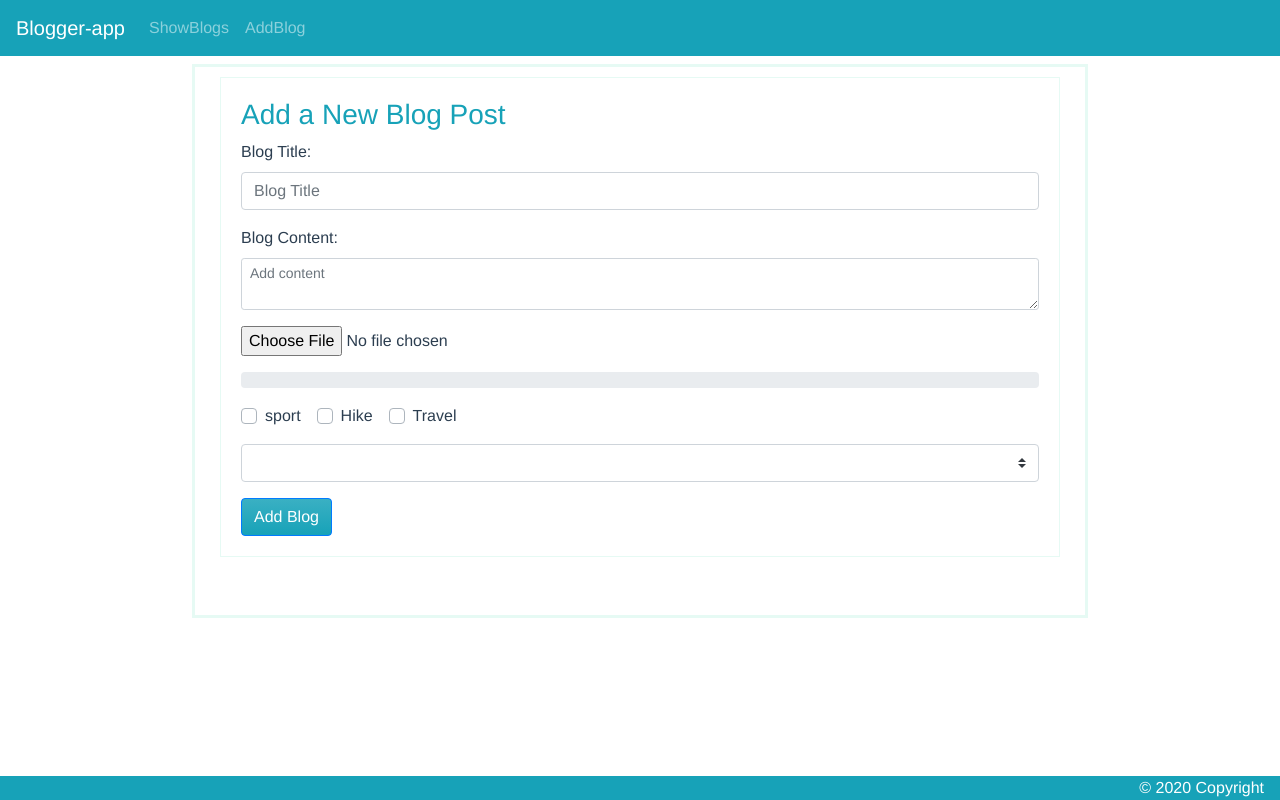
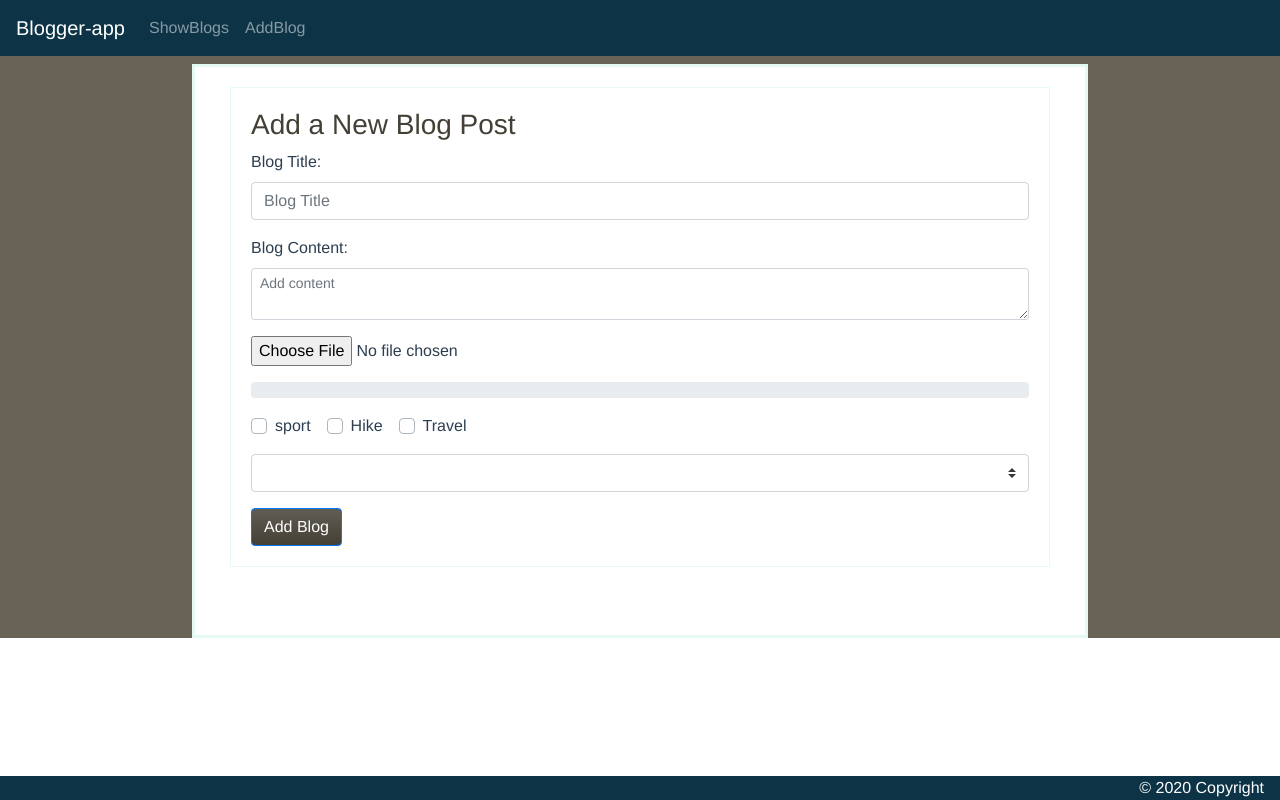
Before and after one commit to Deegaem/blogger-app, a Vue app: page /add in a window 1280 px wide. Built offline with nearby package versions, Linux system fonts and the light colour scheme; what vuefire would draw is missing.

Commit message:
changes:
app expanded and restyled

```diff
--- a/public/index.html
+++ b/public/index.html
@@ -8,6 +8,7 @@
   <link rel="icon" href="<%= BASE_URL %>favicon.ico">
   <title><%= htmlWebpackPlugin.options.title %></title>
 </head>
+
 <body>
   <noscript>
     <strong>We're sorry but <%= htmlWebpackPlugin.options.title %> doesn't work properly without JavaScript enabled.
--- a/src/App.vue
+++ b/src/App.vue
@@ -32,25 +32,29 @@ export default {
   -webkit-font-smoothing: antialiased;
   -moz-osx-font-smoothing: grayscale;
   color: #2c3e50;
-}
+  background-color: #686354}
 h2,
 h3 {
-  color: #17a2b8;
+  color: #444036;
+}
+
+.my-bg {
+  background-color: #0d3446 !important;
 }
 
 .page-item.active .page-link {
-  background-color: #17a2b8 !important;
+  background-color: #444036 !important;
 }
 .custom-checkbox .custom-control-input:checked ~ .custom-control-label::before {
-  background-color: #17a2b8;
+  background-color: #444036;
 }
 
 #my-wrapper {
   margin: auto;
   width: 70%;
-  background-color: white;
+  background-color: #fff;
   border: 3px solid #e6faf4;
-  padding: 10px;
+  padding: 20px;
 }
 .list-group-item {
   border: 1px solid width;
@@ -61,8 +65,11 @@ h3 {
   border: 1px solid #e6faf4;
   margin-bottom: 3rem;
 }
-
 .mybtn:active {
-  background-color: #3e6a8e !important;
+  background-color: #0d3446 !important;
+}
+.myImg{
+max-width: 160px;
+max-height: 62px;
 }
 </style>
--- a/src/components/AddBlog.vue
+++ b/src/components/AddBlog.vue
@@ -29,9 +29,11 @@
     </b-form>
     <div class="my-style" v-if="submitted">
       <h3>Thanks for adding your post {{blog.title}}</h3>
+      <p>Image:</p>
+      <b-img class="myImg" :src="blog.remoteImgUrl" fluid alt="Right image"></b-img>
+      <br />
       <br />
       <p>Blog Content:</p>
-      <br />
       <p>{{blog.content}}</p>
       <br />
       <p>Blog Categories:</p>
@@ -44,6 +46,7 @@
       </ul>
       <br />
       <p>Author: {{blog.author}}</p>
+      <b-link to="/">Blog List</b-link>
     </div>
   </div>
 </template>
@@ -83,7 +86,7 @@ export default {
         null,
         () => {
           uploadTask.snapshot.ref.getDownloadURL().then(url => {
-            this.remoteImgUrl = url;
+            this.blog.remoteImgUrl = url;
           });
         }
       );
@@ -95,7 +98,7 @@ export default {
       this.addBlog({
         title: this.blog.title,
         content: this.blog.content,
-        remoteImgUrl: this.remoteImgUrl,
+        remoteImgUrl: this.blog.remoteImgUrl,
         categories: this.blog.categories,
         author: this.blog.author
       });
@@ -106,10 +109,23 @@ export default {
 </script>
 
 <style scoped lang="scss">
-a {
-  color: #e6ebe9;
+a:link {
+  color: #1b0c02;
+  text-decoration: none;
 }
-.mybg {
-  background-color: #17a2b8 !important;
+
+/* visited link */
+a:visited {
+  color: #444036;
+}
+
+/* mouse over link */
+a:hover {
+  color: #444036;
+}
+
+/* selected link */
+a:active {
+  color: #444036;
 }
 </style>
--- a/src/components/BlogFooter.vue
+++ b/src/components/BlogFooter.vue
@@ -1,5 +1,5 @@
 <template>
-  <footer class="footer fixed-bottom" id="my-bg">
+  <footer class="footer fixed-bottom my-bg">
     <div class="text-white text-right mr-3">© 2020 Copyright</div>
   </footer>
 </template>
@@ -9,7 +9,4 @@ export default {};
 </script>
 
 <style>
-#my-bg {
-  background-color: #17a2b8 !important;
-}
 </style>
--- a/src/components/BlogHeader.vue
+++ b/src/components/BlogHeader.vue
@@ -1,27 +1,18 @@
 <template>
-  <b-navbar class="mb-2 " toggleable="lg" type="dark" variant="info">
+  <b-navbar class="mb-2 my-bg" toggleable="lg" type="dark" >
     <b-navbar-brand href="#">Blogger-app</b-navbar-brand>
-
     <b-navbar-toggle target="nav-collapse"></b-navbar-toggle>
-
     <b-collapse id="nav-collapse" is-nav>
       <b-navbar-nav>
         <b-nav-item to="/">ShowBlogs</b-nav-item>
         <b-nav-item to="/add">AddBlog</b-nav-item>
       </b-navbar-nav>
-      <!-- Right aligned nav items -->
-      <b-navbar-nav class="ml-auto">
-        <!-- <b-nav-form>
-          <b-form-input size="sm" class="mr-sm-2" placeholder="Search"></b-form-input>
-          <b-button size="sm" class="my-2 my-sm-0" type="submit">Search</b-button>
-        </b-nav-form> -->
-      </b-navbar-nav>
+      <b-navbar-nav class="ml-auto"></b-navbar-nav>
     </b-collapse>
   </b-navbar>
 </template>
 <script>
 export default {};
 </script>
-
 <style>
 </style>
--- a/src/components/ShowBlogs.vue
+++ b/src/components/ShowBlogs.vue
@@ -8,7 +8,7 @@
           <router-link v-bind:to="'/blog/'+ blog.id">
             <h3 class="card-title">{{blog.title}}</h3>
           </router-link>
-          <b-img id="myImg" right :src="blog.remoteImgUrl" fluid alt="Right image"></b-img>
+          <b-img class="myImg" right :src="blog.remoteImgUrl" fluid alt="Right image"></b-img>
           <b-card-text>{{blog.content|snippet}}</b-card-text>
         </b-card>
       </b-list-group-item>
@@ -61,8 +61,4 @@ a:link {
 .my-border {
   border: 1px solid #e6faf4;
 }
-#myImg{
-max-width: 160px;
-max-height: 62px;
-}
 </style>
--- a/src/components/SingleBlog.vue
+++ b/src/components/SingleBlog.vue
@@ -16,7 +16,7 @@
         placeholder="select add Image"
         v-if="!flag"
       ></b-form-file>
-      <b-progress class="mb-3" variant="primary" :value="value" :max="max" v-if="!flag"></b-progress>
+      <b-progress class="mb-2" variant="primary" :value="value" :max="max" v-if="!flag"></b-progress>
       <b-button class="mb-2" variant="primary" v-on:click="removeImage" v-if="flag">Remove old image</b-button>
       <b-form-group id="input-group-4">
         <b-form-checkbox-group v-model="blog.categories" id="checkboxes-4">
@@ -104,7 +104,6 @@ export default {
       this.$router.push("/");
     },
     removeImage: function() {
-      console.log("this.remoteImgUrl: ", this.blog.remoteImgUrl);
       var desertRef = storageRef.refFromURL(this.blog.remoteImgUrl);
       desertRef.delete().then(() => {
         this.flag = !this.flag;
--- a/src/custom.scss
+++ b/src/custom.scss
@@ -2,7 +2,7 @@
 
 $enable-gradients: true;
 $theme-colors: (
-    "primary": #17a2b8,
+    "primary": #444036,
     "danger": #ff4136,
 );
 
```
